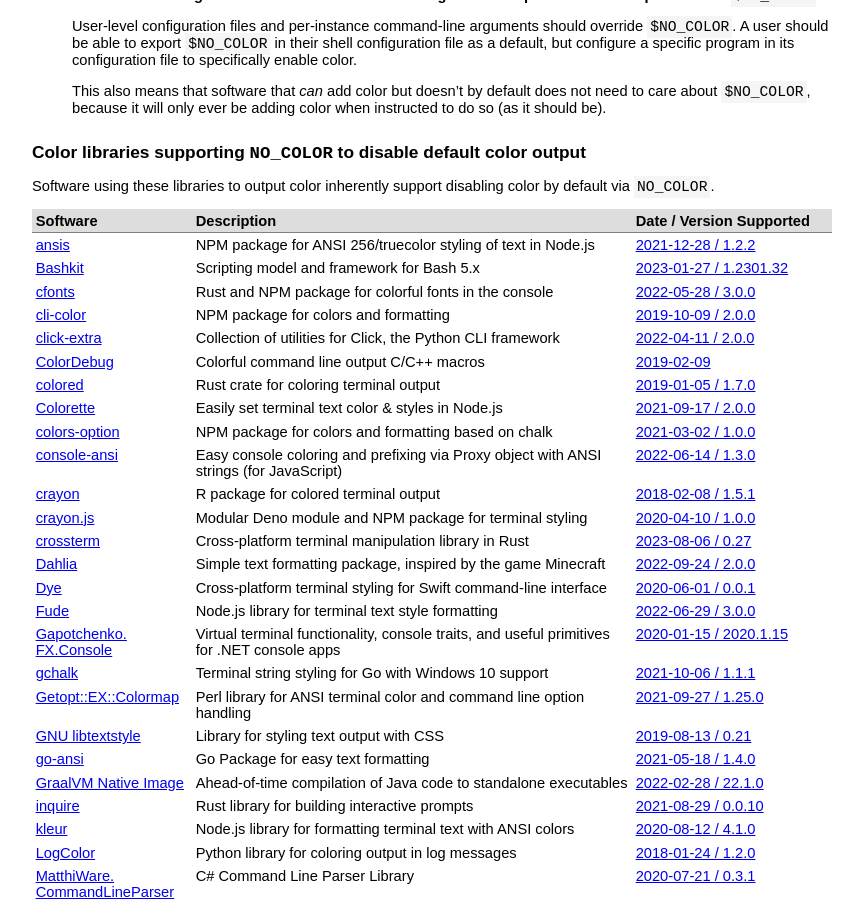
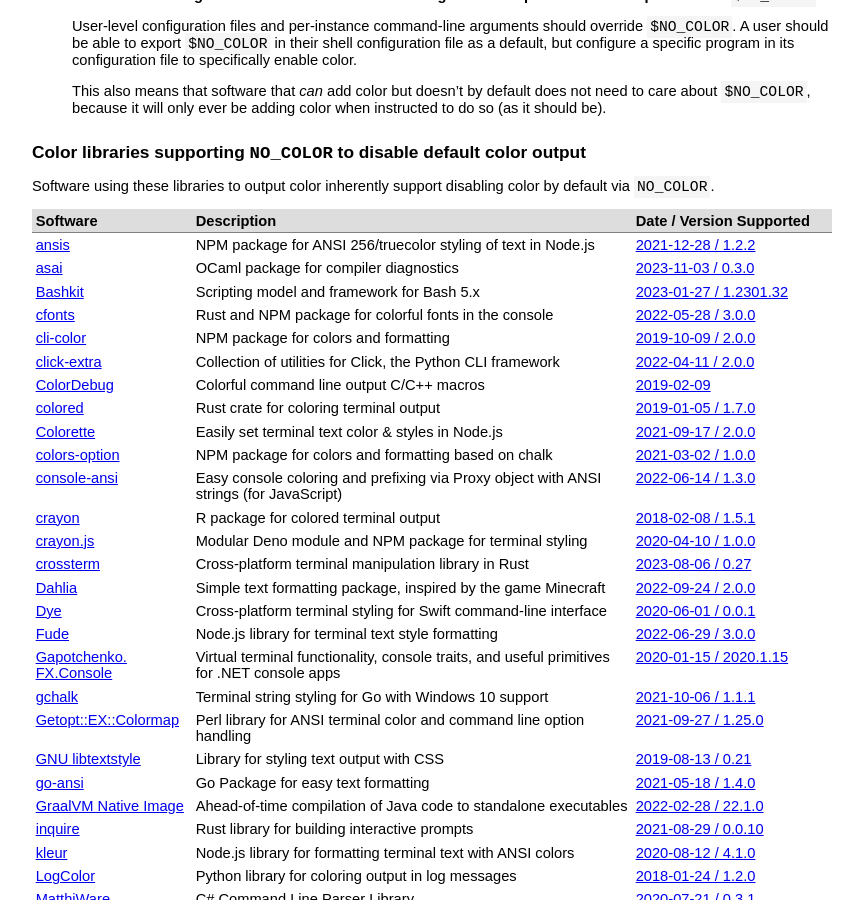
Before and after one commit to jcs/no_color, a Jekyll site: the page built from index.md, in a window 1280 px wide and 900 px high, scrolled down 969 px. Shown: the whole window, without its empty margins (208-1071 px from the left). Built offline with Jekyll 4.4.1, drawn with Linux system fonts in a browser that asks for light colours; our own code applies the rules of GitHub Pages for plain Markdown files.

Commit message:
Add asai (#263)

```diff
--- a/index.md
+++ b/index.md
@@ -90,6 +90,7 @@ color by default via `NO_COLOR`.
 | Software | Description | Date / Version Supported |
 |:-|:-|:-|
 | [ansis](https://github.com/webdiscus/ansis) | NPM package for ANSI 256/truecolor styling of text in Node.js | [2021-12-28 / 1.2.2](https://github.com/webdiscus/ansis/releases/tag/v1.2.2) |
+| [asai](https://github.com/RedPRL/asai) | OCaml package for compiler diagnostics | [2023-11-03 / 0.3.0](https://github.com/RedPRL/asai/releases/tag/0.3.0) |
 | [Bashkit](https://bashkit.wuage.io) | Scripting model and framework for Bash 5.x | [2023-01-27 / 1.2301.32](https://github.com/Wuageorg/bashkit/blob/e99a907f538db88cf8de1a354e5c87b21e27fcea/CHANGELOG.md) |
 | [cfonts](https://github.com/dominikwilkowski/cfonts) | Rust and NPM package for colorful fonts in the console | [2022-05-28 / 3.0.0](https://github.com/dominikwilkowski/cfonts/releases/tag/v3.0.0-nodejs) |
 | [cli-color](https://github.com/medikoo/cli-color) | NPM package for colors and formatting | [2019-10-09 / 2.0.0](https://github.com/medikoo/cli-color/releases/tag/v2.0.0) |
```
